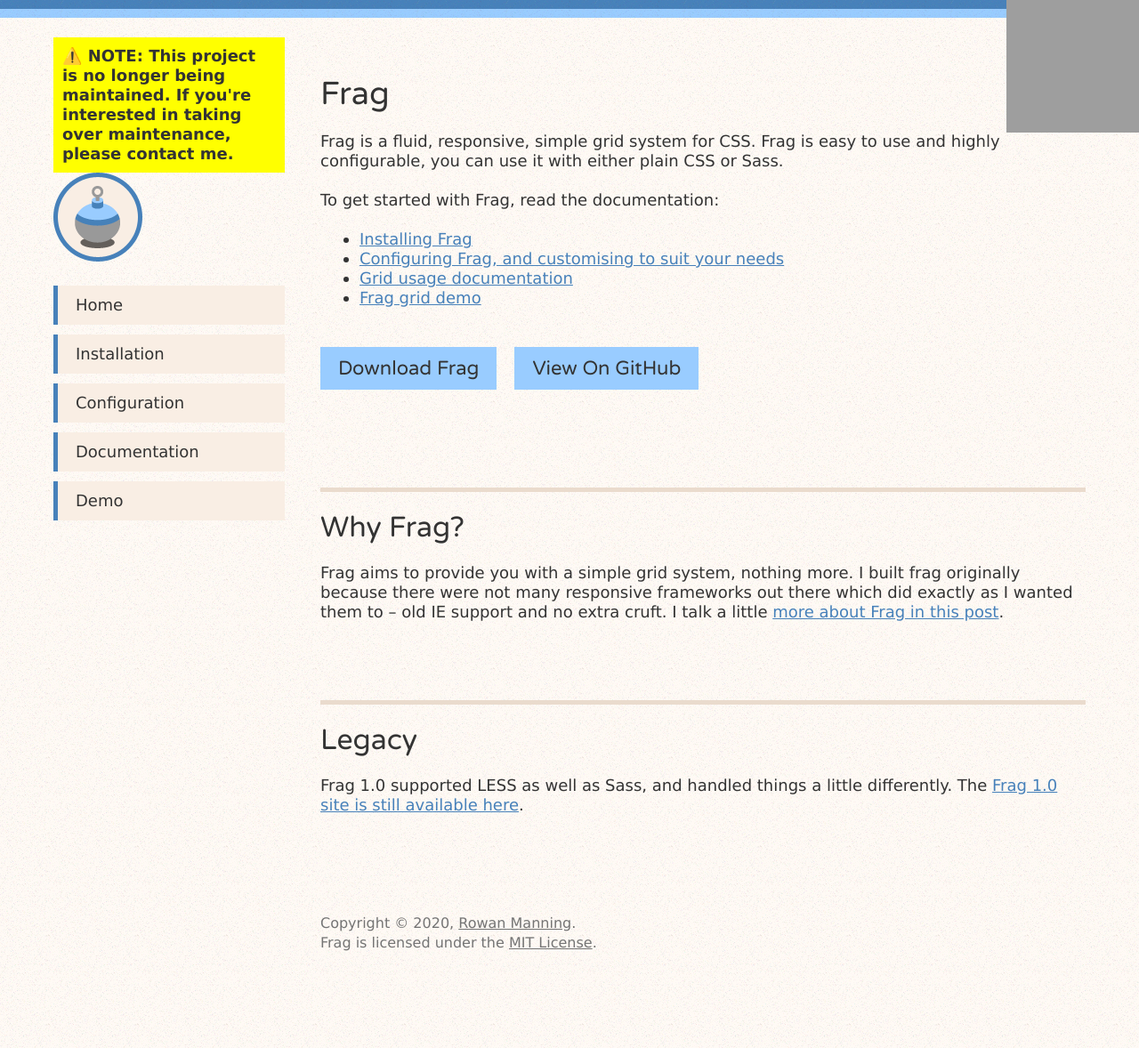
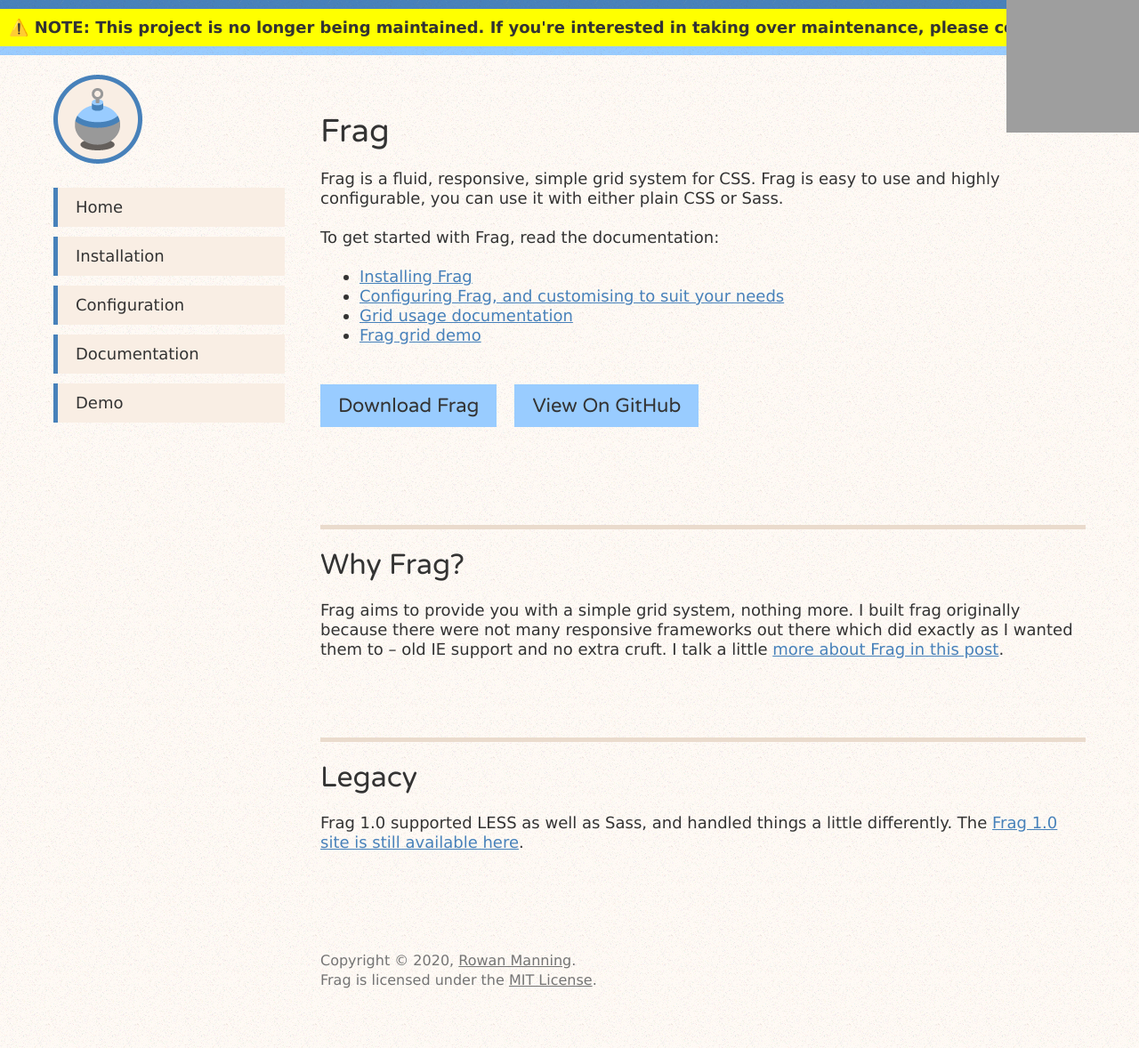
Before and after one commit to rowanmanning/frag, a Jekyll site: the page built from index.html, in a window 1280 px wide. Shown: the whole page at 89% size. Built offline with Jekyll 4.4.1, drawn with Linux system fonts in a browser that asks for light colours; grey boxes are pictures that could not be loaded.

```diff
--- a/_layouts/page.html
+++ b/_layouts/page.html
@@ -4,14 +4,14 @@
     {% include head.html %}
 </head>
 <body>
+    <div style="background-color: #ff0; font-weight: bold; padding: 10px;">
+        ⚠️ NOTE: This project is no longer being maintained. If you're interested in taking over maintenance, please contact me.
+    </div>
     <div class="wrapper">
 
         <div class="grid page">
 
             <div class="col dsk-3 tab-4 mob-12 header" role="banner">
-                <div style="background-color: #ff0; font-weight: bold; padding: 10px;">
-                    ⚠️ NOTE: This project is no longer being maintained. If you're interested in taking over maintenance, please contact me.
-                </div>
                 {% include header.html %}
             </div>
 
```
